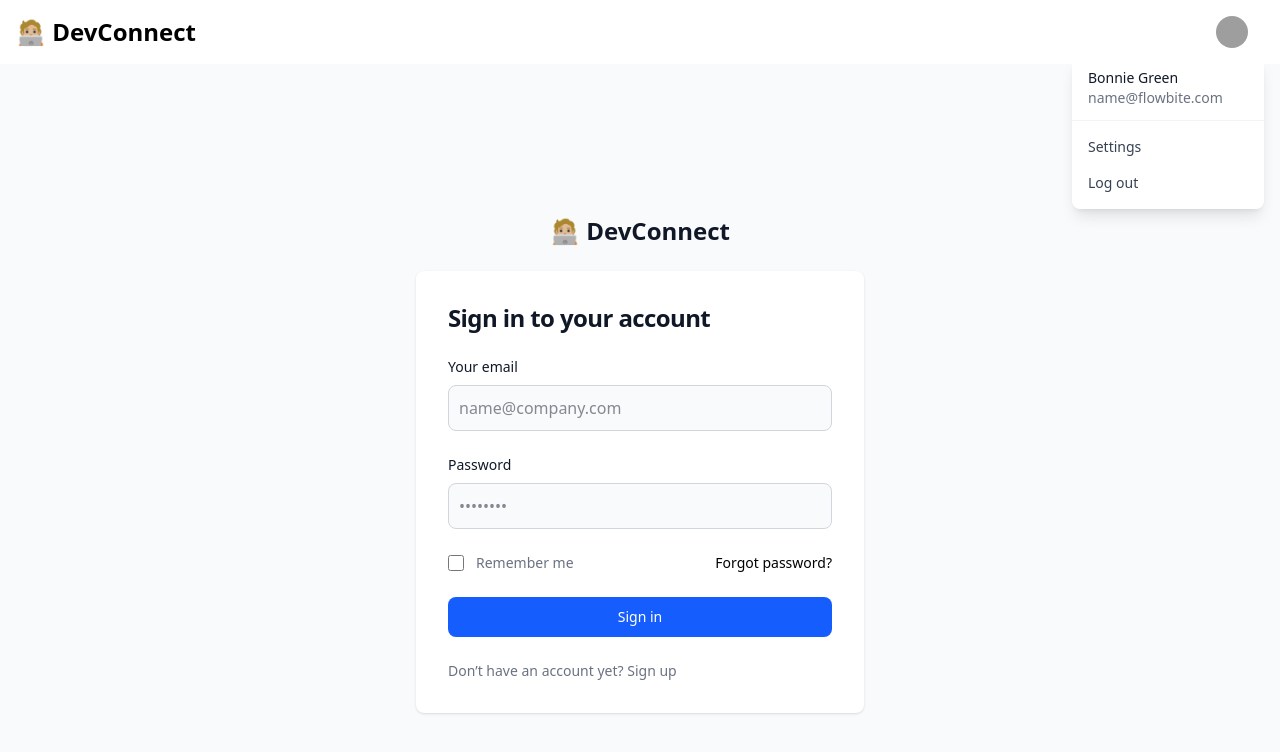
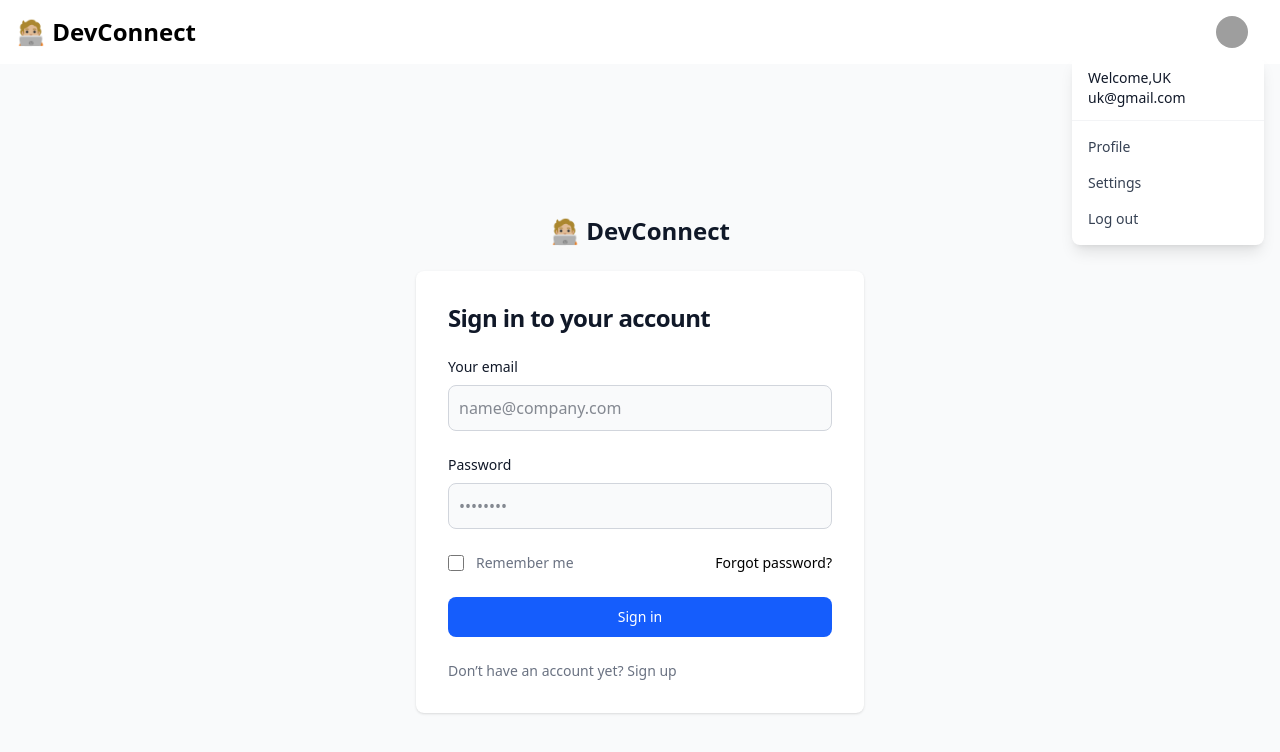
Before and after one commit to Rathin8670/DevConnect, a React (Vite) app in the folder FE/: page /login in a window 1280 px wide. Both pictures are taken after a click on the picture 1232 px from the left and 32 px from the top of the page. Shown: the top 752 px of the page. Built offline with nearby package versions, Linux system fonts and the light colour scheme; no server answers; grey boxes are pictures that could not be loaded.

Commit message:
redirect to login if user not authenticated

```diff
--- a/FE/src/compoments/Body.jsx
+++ b/FE/src/compoments/Body.jsx
@@ -1,11 +1,39 @@
-import React from "react";
-
+import React, { useEffect } from "react";
 import NavBar from "./NavBar";
-import { Outlet } from "react-router-dom";
+import { Outlet, useNavigate } from "react-router-dom";
 import Footer from "./Footer";
+import axios from "axios";
+import { BASE_URL } from "../utils/constants";
+import { useDispatch, useSelector } from "react-redux";
+import { addUser } from "../utils/userSlice";
 
 
 const Body = () => {
+    const dispatch=useDispatch()
+    const navigate=useNavigate()
+    const userData=useSelector((store)=> store.user)
+
+    const fetchUser=async()=>{
+        if(userData) return;
+
+        try{
+            const res=await axios.get(BASE_URL+"/profile/view",{
+                withCredentials:true,
+            });
+           // console.log(res.data)
+            dispatch(addUser(res.data));
+        }catch(err){
+            if(err.status===401){
+                navigate("/login")
+            }
+            console.error(err)
+        }
+    }
+
+    useEffect(()=>{
+        fetchUser()
+    },[])
+
     return (
         <div>
             <NavBar/>
--- a/FE/src/compoments/NavBar.jsx
+++ b/FE/src/compoments/NavBar.jsx
@@ -4,34 +4,67 @@ import { Link } from "react-router-dom";
 
 function NavBar() {
   const user = useSelector((store) => store.user);
- // console.log("from navber")
- // console.log(user)
+
   const [isDropdownOpen, setIsDropdownOpen] = useState(false);
+  const [imgError, setImgError] = useState(false);
+   // Handle image error
+  const handleImageError = () => {
+    setImgError(true);
+  };
 
   return (
-    <nav className="bg-white border-gray-200 dark:bg-gray-900">
+    <div className="bg-white border-gray-200 dark:bg-gray-900">
       <div className="max-w-screen-xl flex flex-wrap items-center justify-between mx-auto p-4">
         <div className="flex gap-2">
-          <span className="self-center text-2xl font-semibold whitespace-nowrap dark:text-white">🧑🏼‍💻 DevConnect</span>
+          <Link to={'/'} >
+          <p className="self-center text-2xl font-semibold whitespace-nowrap dark:text-white">🧑🏼‍💻 DevConnect</p></Link>
         </div>
 
         <div className="relative flex items-center md:order-2 space-x-3 md:space-x-0 rtl:space-x-reverse">
           {/* Profile Picture with Click */}
           <div className="relative">
-            <img
+
+          <img
               className="w-8 h-8 mx-4 rounded-full cursor-pointer"
-              src="{user.photoUrl}"
+              src={
+                imgError || !user?.photoUrl
+                  ? "https://imgur.com/HzJRaWA"
+                  : user.photoUrl
+              }
               alt="user photo"
               onClick={() => setIsDropdownOpen(!isDropdownOpen)}
+              onError={handleImageError} // Handle broken image
             />
+
             {/* Dropdown Menu */}
             {isDropdownOpen && (
               <div className="absolute right-0 mt-2 w-48 bg-white divide-y divide-gray-100 rounded-lg shadow-lg dark:bg-gray-700 dark:divide-gray-600">
                 <div className="px-4 py-3">
-                  <span className="block text-sm text-gray-900 dark:text-white">Bonnie Green</span>
-                  <span className="block text-sm text-gray-500 truncate dark:text-gray-400">name@flowbite.com</span>
+                {user ? (
+                    <p className="block text-sm text-gray-900 dark:text-white">Welcome, {user.firstName}</p>
+
+                  ) : (
+                  <p className="block text-sm text-gray-900 dark:text-white">Welcome,UK</p>
+                  )}
+
+                {user ? (
+                    <p className="block text-sm text-gray-900 dark:text-white"> {user.email}</p>
+
+                  ) : (
+                  <p className="block text-sm text-gray-900 dark:text-white">uk@gmail.com</p>
+                  )}
                 </div>
+
+
                 <ul className="py-2">
+                <li>
+                    <Link
+                      to={'/profile'}
+                      className="block px-4 py-2 text-sm text-gray-700 hover:bg-gray-100 dark:hover:bg-gray-600 dark:text-gray-200 dark:hover:text-white"
+                    >
+                      Profile
+                    </Link>
+                  </li>
                   <li>
                     <Link
                       to={'/update'}
@@ -42,7 +75,7 @@ function NavBar() {
                   </li>
                   <li>
                     <Link
-                      to={'/'}
+                      to={'/logout'}
                       className="block px-4 py-2 text-sm text-gray-700 hover:bg-gray-100 dark:hover:bg-gray-600 dark:text-gray-200 dark:hover:text-white"
                     >
                       Log out
@@ -54,7 +87,7 @@ function NavBar() {
           </div>
         </div>
       </div>
-    </nav>
+    </div>
   );
 }
 
--- a/FE/src/pages/Login.jsx
+++ b/FE/src/pages/Login.jsx
@@ -3,6 +3,7 @@ import { Link, useNavigate } from "react-router-dom";
 import axios from 'axios'
 import { useDispatch } from "react-redux";
 import { addUser } from "../utils/userSlice";
+import { BASE_URL } from "../utils/constants";
 
 
 export const Login=()=>{
@@ -14,12 +15,13 @@ export const Login=()=>{
 
     const handledLogin=async()=>{
         try{
-            const res=await axios.post("http://localhost:7777/login",{
+            const res=await axios.post(BASE_URL+"/login",{
                 email,password
             },{
                 withCredentials:true
             })
             dispatch(addUser(res.data));
+          //  console.log(res.data)
             navigate("/")
 
         }catch(err){
@@ -30,7 +32,7 @@ export const Login=()=>{
 
     return (
         <div className="">
-            <section className="bg-gray-50 dark:bg-gray-900">
+            <div className="bg-gray-50 dark:bg-gray-900">
             <div className="flex flex-col items-center justify-center px-6 py-8 mx-auto md:h-screen lg:py-0">
                 <p className='flex items-center mb-6 text-2xl font-semibold text-gray-900 dark:text-white'>
                 🧑🏼‍💻 DevConnect
@@ -40,7 +42,7 @@ export const Login=()=>{
                         <h1 className="text-xl font-bold leading-tight tracking-tight text-gray-900 md:text-2xl dark:text-white">
                             Sign in to your account
                         </h1>
-                        <form className="space-y-4 md:space-y-6" action="#">
+                        <div className="space-y-4 md:space-y-6" action="#">
                             <div>
                                 <label for="email" className="block mb-2 text-sm font-medium text-gray-900 dark:text-white">Your email</label>
                                 <input type="email" name="email" id="email" className="bg-gray-50 border border-gray-300 text-gray-900 rounded-lg focus:ring-primary-600 focus:border-primary-600 block w-full p-2.5 dark:bg-gray-700 dark:border-gray-600 dark:placeholder-gray-400 dark:text-white dark:focus:ring-blue-500 dark:focus:border-blue-500" placeholder="name@company.com" required=""
@@ -76,11 +78,11 @@ export const Login=()=>{
                             <p className="text-sm font-light text-gray-500 dark:text-gray-400">
                                 Don’t have an account yet? <Link to={'/signup'} className="font-medium text-primary-600 hover:underline dark:text-primary-500">Sign up</Link>
                             </p>
-                        </form>
+                        </div>
                     </div>
                 </div>
             </div>
-        </section>
+        </div>
         </div>
     )
 }
--- /dev/null
+++ b/FE/src/utils/constants.jsx
@@ -0,0 +1 @@
+export const BASE_URL="http://localhost:7777"
```
Also changed, not shown: 2 other files (tests, documents, lock files or other folders).
